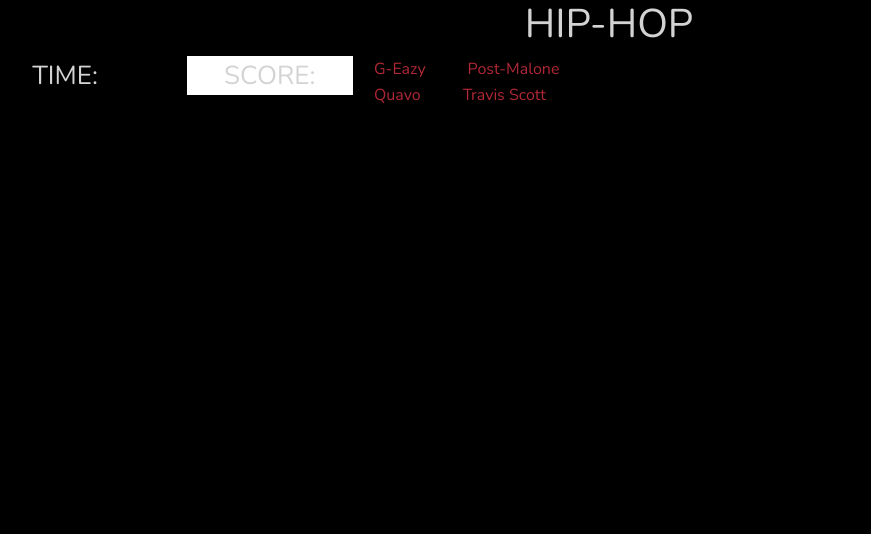
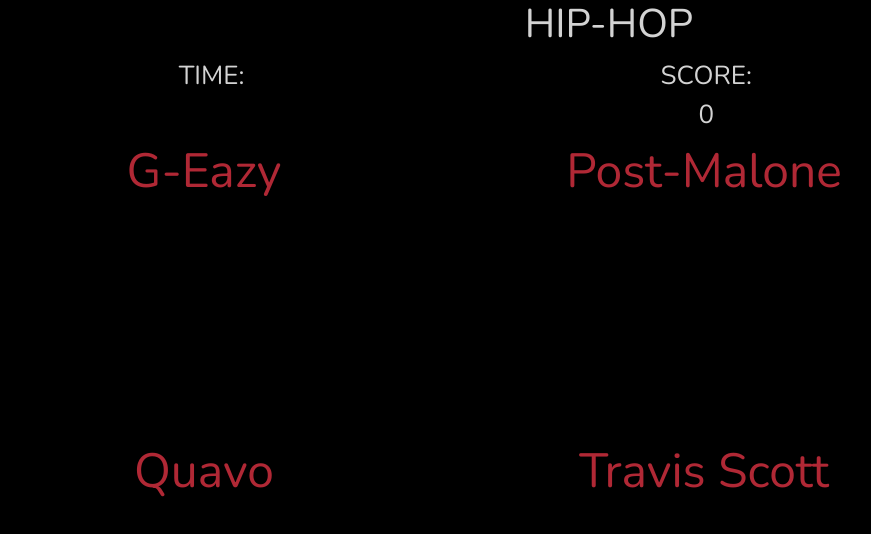
Before and after one commit to alexjoly13/BlindTest, a plain HTML site: page Project1/hip-hop.html in a window 1280 px wide. Both pictures are taken after a click on the button "LAUNCH GAME". Shown: the whole page, without its empty margins (31-902 px from the left). Drawn offline with nearby package versions, Linux system fonts and the light colour scheme.

Commit message:
before display redone

```diff
--- a/Project1/css/game.css
+++ b/Project1/css/game.css
@@ -1,3 +1,12 @@
+#game-area {
+  display: flex;
+}
+
+#gameHeader {
+  display: flex;
+  justify-content: space-around;
+}
+
 .timer {
   width: 15%;
   background-color: black;
@@ -11,12 +20,19 @@
 
 .score {
   width: 13%;
-  background-color: #fff;
+  background-color: black;
   float: left;
   display: block;
   box-shadow: 0 2px 5px 0 rgba(0, 0, 0, 0.26);
   color: #ff5722;
   font-size: 26px;
+}
+
+.container-btn {
+  width: 500px;
+  height: 300px;
+  font-size: 3em;
+  text-align: center;
 }
 
 #buttonOne,
@@ -34,7 +50,7 @@
 #buttonTwo:hover,
 #buttonThree:hover,
 #buttonFour:hover {
-  background-color: #b02835; /* Green */
+  background-color: #b02835;
   color: white;
 }
 
--- a/Project1/hip-hop.html
+++ b/Project1/hip-hop.html
@@ -37,9 +37,6 @@
     <div id="game-area">
       <div id="gameContainer">
         <div id="gameHeader">
-          <div class="left questions">
-            <div class="container"><span></span></div>
-          </div>
           <div class="left timer">
             <div class="container">TIME: <span></span></div>
           </div>
@@ -50,24 +47,24 @@
         <div id="gameChoices">
           <div class="row">
             <div class="left half">
-              <div class="container">
+              <div class="container-btn">
                 <button id="buttonOne" data-index="0">Réponse 1</button>
               </div>
             </div>
             <div class="left half">
-              <div class="container">
+              <div class="container-btn">
                 <button id="buttonTwo" data-index="1">Réponse 2</button>
               </div>
             </div>
           </div>
           <div class="row">
             <div class="left half">
-              <div class="container">
+              <div class="container-btn">
                 <button id="buttonThree" data-index="2">Réponse 3</button>
               </div>
             </div>
             <div class="left half">
-              <div class="container">
+              <div class="container-btn">
                 <button id="buttonFour" data-index="3">Réponse 4</button>
               </div>
             </div>
--- a/Project1/js/hip-hop.js
+++ b/Project1/js/hip-hop.js
@@ -28,6 +28,7 @@
 var gameQuestions = [];
 var audio;
 var song;
+var target = "";
 
 // Array of Songs
 
@@ -54,7 +55,7 @@
   },
   {
     url: "audio/hip-hop/logic-numbers.mp3",
-    answer: ["G-Eazy", "Hoodie Allen", "Mac Miller", "Logic"],
+    answer: ["G-Eazy", "Paramore", "Mac Miller", "Logic"],
     correctAnswer: "Logic"
   }
 ];
@@ -113,8 +114,6 @@
   setTimeout(startGameForNewSong, 2000);
   setTimeout(playGame, 2000);
 });
-
-var target = "";
 
 $("#buttonOne").click(function() {
   target = event.target.innerHTML;
@@ -185,7 +184,7 @@
     }
   }
 }
-// scoreSpan[0].textContent = actualScore;
+scoreSpan[0].textContent = actualScore;
 function checkAnswers() {
   // console.log(target);
   // console.log(corect);
```
